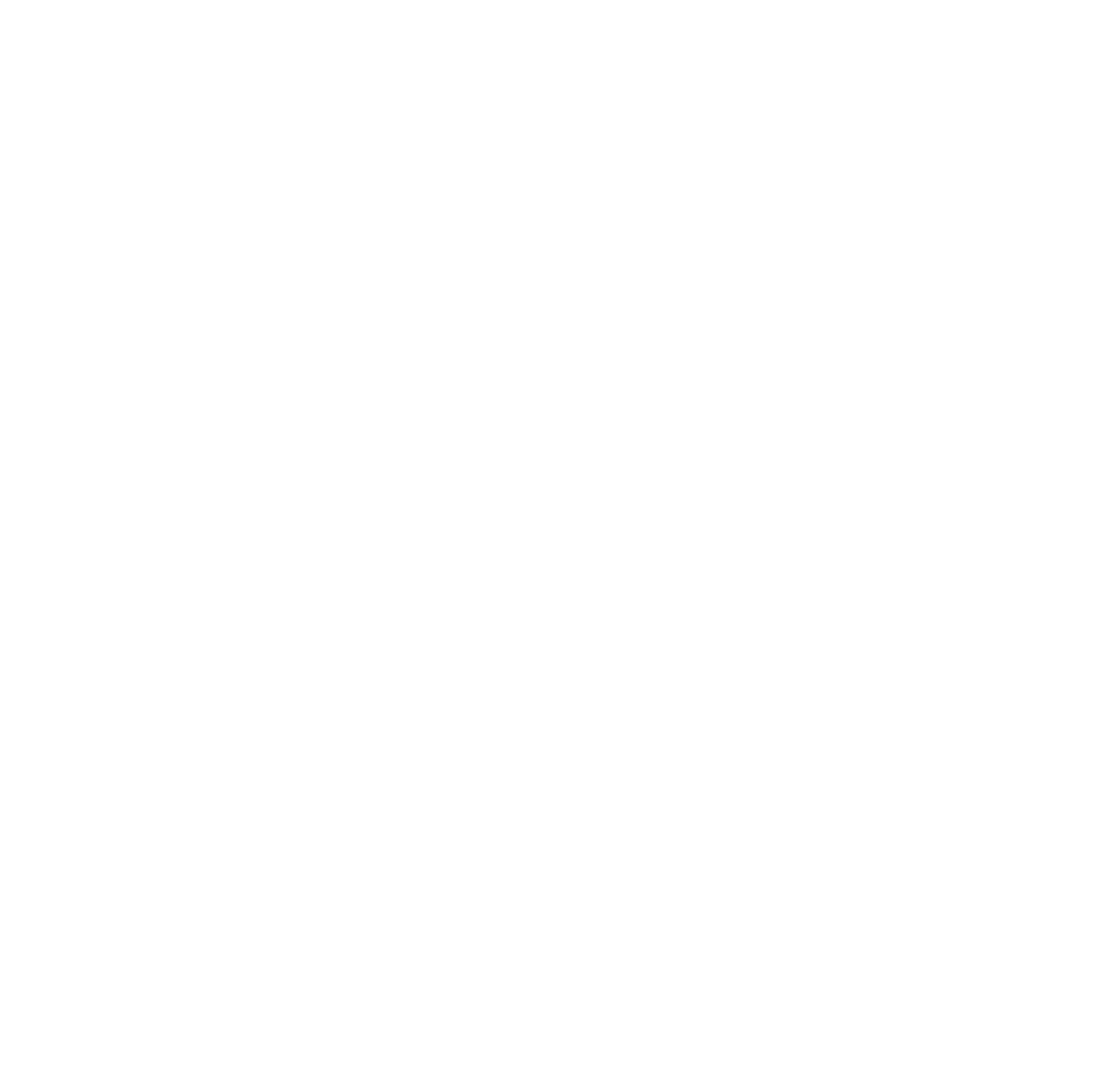
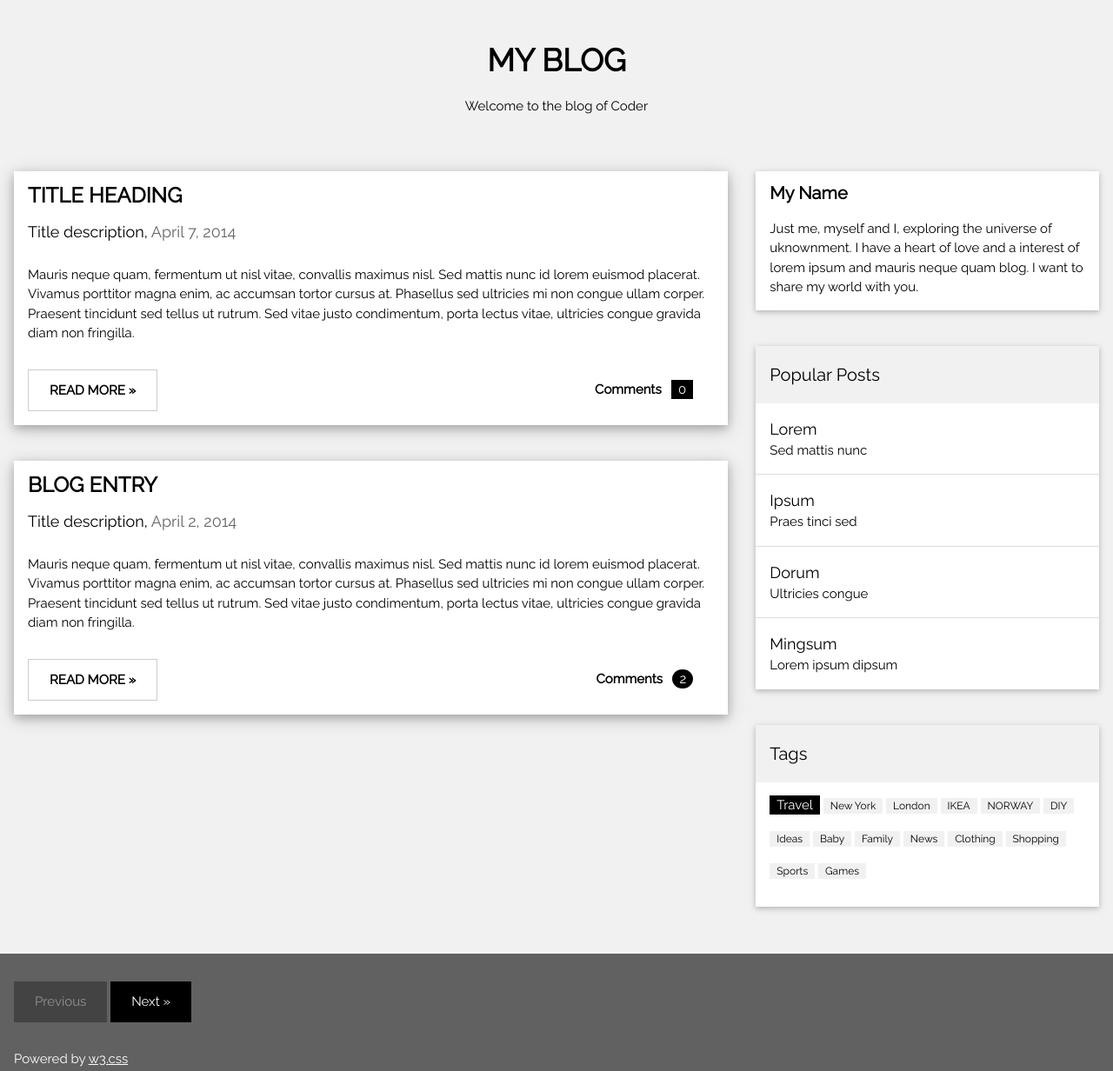
Before and after one commit to Akash-095/Blog-Website, a plain HTML site: page index.html in a window 1280 px wide. Shown: the whole page at 87% size. Before the commit the page ends 800 px from the top, so only its background shows below. Drawn offline with nearby package versions, Linux system fonts and the light colour scheme.

Commit message:
Main-blog webiste Created basic blog website for writing blogs.

```diff
--- a/index.html
+++ b/index.html
@@ -1,2 +1,143 @@
+<!DOCTYPE html>
 <html>
+<head>
+<title>W3.CSS Template</title>
+<meta charset="UTF-8">
+<meta name="viewport" content="width=device-width, initial-scale=1">
+<link rel="stylesheet" href="https://www.w3schools.com/w3css/4/w3.css">
+<link rel="stylesheet" href="https://fonts.googleapis.com/css?family=Raleway">
+<style>
+body,h1,h2,h3,h4,h5 {font-family: "Raleway", sans-serif}
+</style>
+</head>
+<body class="w3-light-grey">
+
+<!-- w3-content defines a container for fixed size centered content,
+and is wrapped around the whole page content, except for the footer in this example -->
+<div class="w3-content" style="max-width:1400px">
+
+<!-- Header -->
+<header class="w3-container w3-center w3-padding-32">
+  <h1><b>MY BLOG</b></h1>
+  <p>Welcome to the blog of Coder</p>
+</header>
+
+<!-- Grid -->
+<div class="w3-row">
+
+<!-- Blog entries -->
+<div class="w3-col l8 s12">
+  <!-- Blog entry -->
+  <div class="w3-card-4 w3-margin w3-white">
+    <div class="w3-container">
+      <h3><b>TITLE HEADING</b></h3>
+      <h5>Title description, <span class="w3-opacity">April 7, 2014</span></h5>
+    </div>
+
+    <div class="w3-container">
+      <p>Mauris neque quam, fermentum ut nisl vitae, convallis maximus nisl. Sed mattis nunc id lorem euismod placerat. Vivamus porttitor magna enim, ac accumsan tortor cursus at. Phasellus sed ultricies mi non congue ullam corper. Praesent tincidunt sed
+        tellus ut rutrum. Sed vitae justo condimentum, porta lectus vitae, ultricies congue gravida diam non fringilla.</p>
+      <div class="w3-row">
+        <div class="w3-col m8 s12">
+          <p><button class="w3-button w3-padding-large w3-white w3-border"><b>READ MORE »</b></button></p>
+        </div>
+        <div class="w3-col m4 w3-hide-small">
+          <p><span class="w3-padding-large w3-right"><b>Comments  </b> <span class="w3-tag">0</span></span></p>
+        </div>
+      </div>
+    </div>
+  </div>
+  <hr>
+
+  <!-- Blog entry -->
+  <div class="w3-card-4 w3-margin w3-white">
+    <div class="w3-container">
+      <h3><b>BLOG ENTRY</b></h3>
+      <h5>Title description, <span class="w3-opacity">April 2, 2014</span></h5>
+    </div>
+
+    <div class="w3-container">
+      <p>Mauris neque quam, fermentum ut nisl vitae, convallis maximus nisl. Sed mattis nunc id lorem euismod placerat. Vivamus porttitor magna enim, ac accumsan tortor cursus at. Phasellus sed ultricies mi non congue ullam corper. Praesent tincidunt sed
+        tellus ut rutrum. Sed vitae justo condimentum, porta lectus vitae, ultricies congue gravida diam non fringilla.</p>
+      <div class="w3-row">
+        <div class="w3-col m8 s12">
+          <p><button class="w3-button w3-padding-large w3-white w3-border"><b>READ MORE »</b></button></p>
+        </div>
+        <div class="w3-col m4 w3-hide-small">
+          <p><span class="w3-padding-large w3-right"><b>Comments  </b> <span class="w3-badge">2</span></span></p>
+        </div>
+      </div>
+    </div>
+  </div>
+<!-- END BLOG ENTRIES -->
+</div>
+
+<!-- Introduction menu -->
+<div class="w3-col l4">
+  <!-- About Card -->
+  <div class="w3-card w3-margin w3-margin-top">
+    <div class="w3-container w3-white">
+      <h4><b>My Name</b></h4>
+      <p>Just me, myself and I, exploring the universe of uknownment. I have a heart of love and a interest of lorem ipsum and mauris neque quam blog. I want to share my world with you.</p>
+    </div>
+  </div><hr>
+
+  <!-- Posts -->
+  <div class="w3-card w3-margin">
+    <div class="w3-container w3-padding">
+      <h4>Popular Posts</h4>
+    </div>
+    <ul class="w3-ul w3-hoverable w3-white">
+      <li class="w3-padding-16">
+        <span class="w3-large">Lorem</span><br>
+        <span>Sed mattis nunc</span>
+      </li>
+      <li class="w3-padding-16">
+        <span class="w3-large">Ipsum</span><br>
+        <span>Praes tinci sed</span>
+      </li>
+      <li class="w3-padding-16">
+        <span class="w3-large">Dorum</span><br>
+        <span>Ultricies congue</span>
+      </li>
+      <li class="w3-padding-16 w3-hide-medium w3-hide-small">
+        <span class="w3-large">Mingsum</span><br>
+        <span>Lorem ipsum dipsum</span>
+      </li>
+    </ul>
+  </div>
+  <hr>
+
+  <!-- Labels / tags -->
+  <div class="w3-card w3-margin">
+    <div class="w3-container w3-padding">
+      <h4>Tags</h4>
+    </div>
+    <div class="w3-container w3-white">
+    <p><span class="w3-tag w3-black w3-margin-bottom">Travel</span> <span class="w3-tag w3-light-grey w3-small w3-margin-bottom">New York</span> <span class="w3-tag w3-light-grey w3-small w3-margin-bottom">London</span>
+      <span class="w3-tag w3-light-grey w3-small w3-margin-bottom">IKEA</span> <span class="w3-tag w3-light-grey w3-small w3-margin-bottom">NORWAY</span> <span class="w3-tag w3-light-grey w3-small w3-margin-bottom">DIY</span>
+      <span class="w3-tag w3-light-grey w3-small w3-margin-bottom">Ideas</span> <span class="w3-tag w3-light-grey w3-small w3-margin-bottom">Baby</span> <span class="w3-tag w3-light-grey w3-small w3-margin-bottom">Family</span>
+      <span class="w3-tag w3-light-grey w3-small w3-margin-bottom">News</span> <span class="w3-tag w3-light-grey w3-small w3-margin-bottom">Clothing</span> <span class="w3-tag w3-light-grey w3-small w3-margin-bottom">Shopping</span>
+      <span class="w3-tag w3-light-grey w3-small w3-margin-bottom">Sports</span> <span class="w3-tag w3-light-grey w3-small w3-margin-bottom">Games</span>
+    </p>
+    </div>
+  </div>
+
+<!-- END Introduction Menu -->
+</div>
+
+<!-- END GRID -->
+</div><br>
+
+<!-- END w3-content -->
+</div>
+
+<!-- Footer -->
+<footer class="w3-container w3-dark-grey w3-padding-32 w3-margin-top">
+  <button class="w3-button w3-black w3-disabled w3-padding-large w3-margin-bottom">Previous</button>
+  <button class="w3-button w3-black w3-padding-large w3-margin-bottom">Next »</button>
+  <p>Powered by <a href="https://www.w3schools.com/w3css/default.asp" target="_blank">w3.css</a></p>
+</footer>
+
+</body>
 </html>
```
